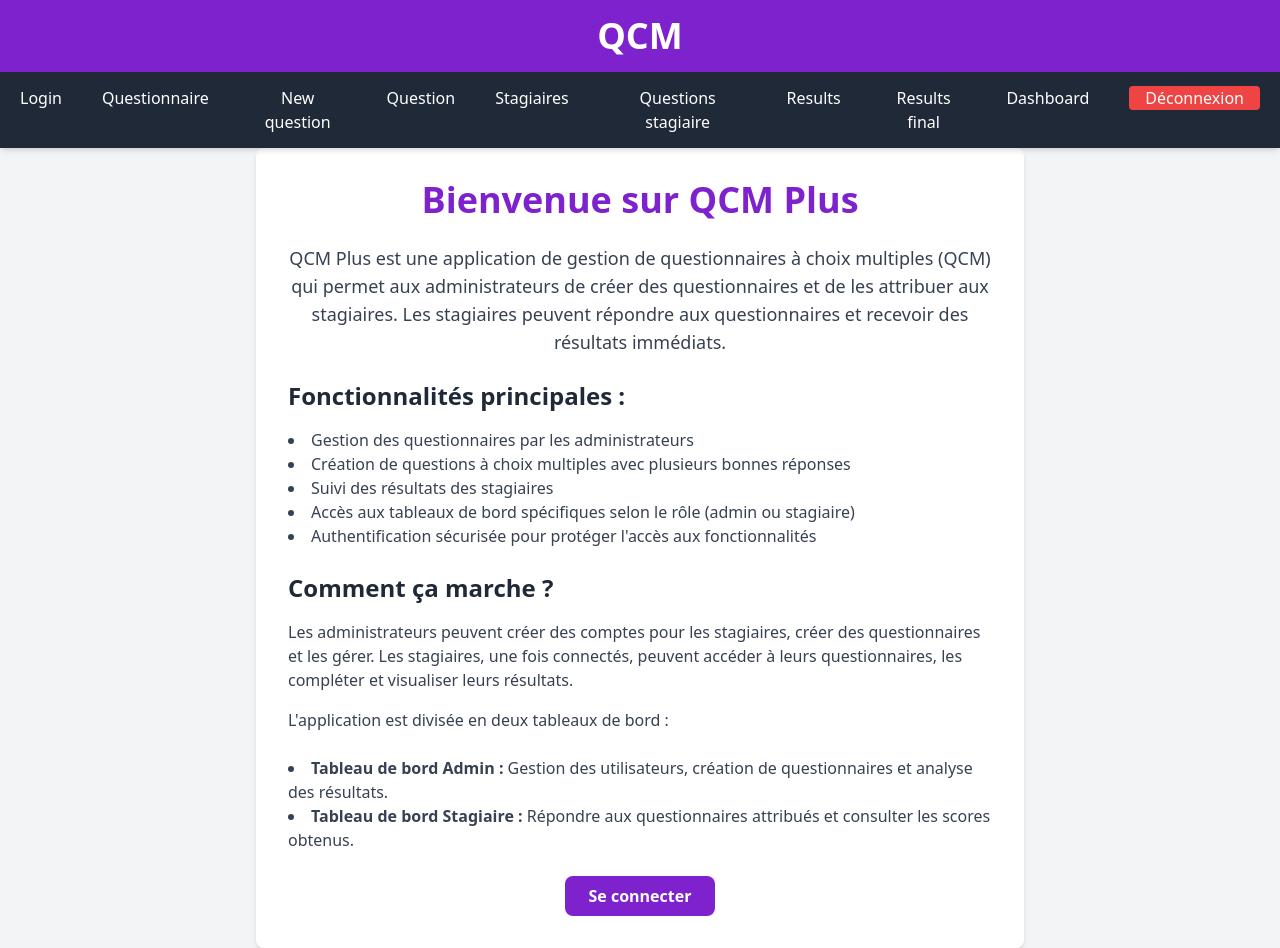
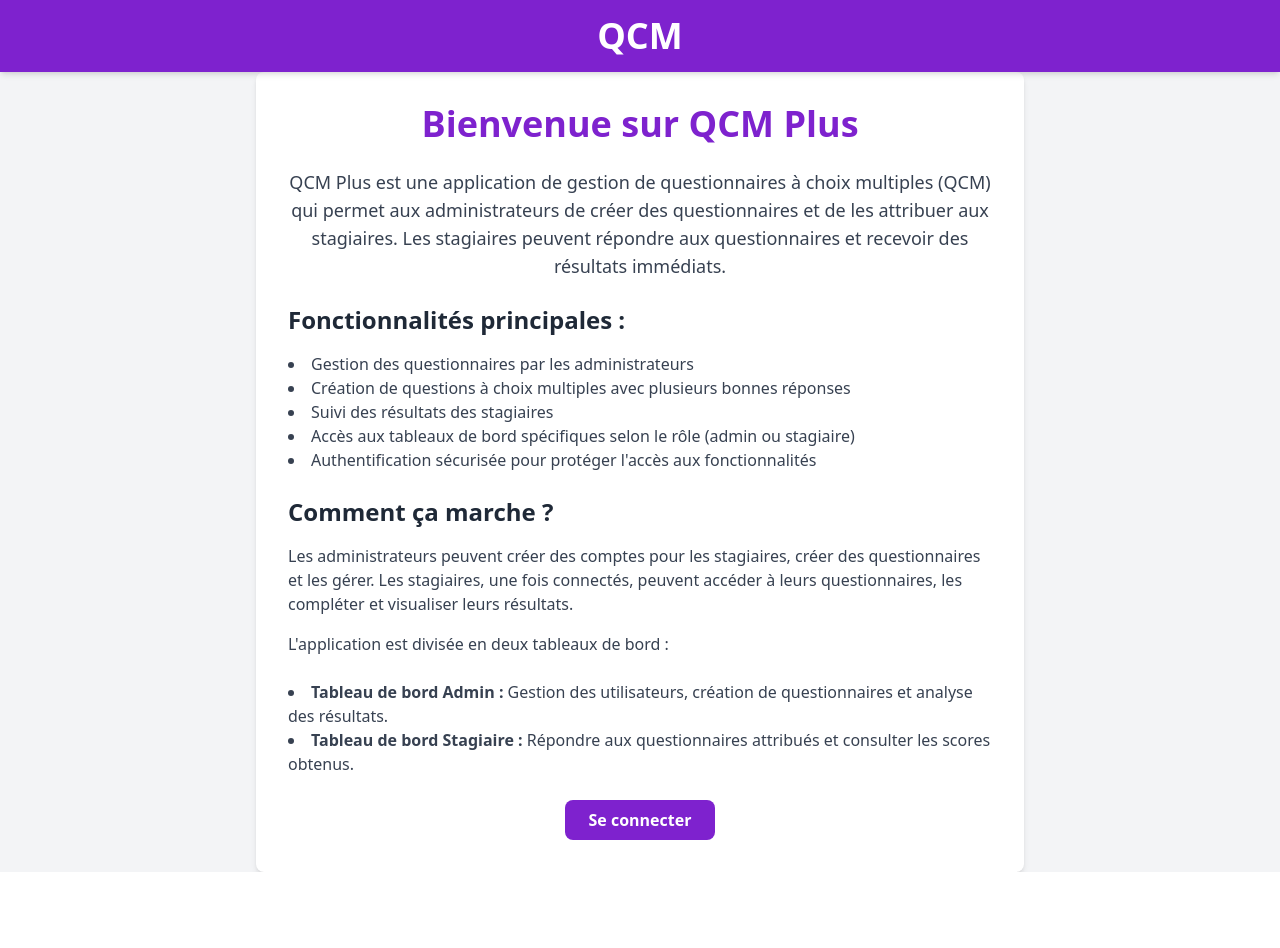
Before and after one commit to shamssyho/qcm, a React (Vite) app: page / in a window 1280 px wide. After the commit the page ends 872 px from the top, so only its background shows below. Built offline with nearby package versions, Linux system fonts and the light colour scheme; the HTML template or start-up script is replaced by a standard one.

Commit message:
update files

```diff
--- a/src/App.tsx
+++ b/src/App.tsx
@@ -1,6 +1,6 @@
 import { Route, Routes } from 'react-router-dom';
 import Navbar from './pages/Shared/Navbar';
-import { AuthProvider } from './services/AuthProvider'
+import { AuthProvider } from './services/AuthProvider';
 import Login from './pages/login/Login';
 import AdminPage from './pages/admin/AdminPage';
 import PrivateRoute from './pages/PrivateRoutes';
@@ -23,46 +23,46 @@ import { QuestionProvider } from './services/QuestionContext';
 import Home from './pages/Home';
 import QuestionnairePage from './pages/stagiaire/QuestionnairePage';
 import QuestionnaireStagiaire from './pages/stagiaire/QuestionnaireStagiaire';
+
 function App() {
-
   return (
     <div className='bg-gray-100 min-h-screen'>
-
-      <Navbar />
       <AuthProvider>
         <QuestionProvider>
+          <Navbar />
+          {/* Navbar should be conditionally rendered depending on the role */}
           <Routes>
+            {/* General Routes */}
             <Route path="/" element={<Home />} />
             <Route path="/login" element={<Login />} />
+            <Route path="/forgot-password" element={<ForgotPassword />} />
+            <Route path="/unauthorized" element={<Unauthorized />} />
+            <Route path="*" element={<Error404 />} />
+
+            {/* Admin-specific Routes */}
             <Route path="/admin" element={<PrivateRoute element={AdminPage} roles={['admin']} />} />
+            <Route path="/dashboard" element={<PrivateRoute element={DashboardPage} roles={['admin']} />} />
             <Route path="/questionnaire" element={<PrivateRoute element={Questionnaire} roles={['admin']} />} />
+            <Route path="/questionnaire/:id" element={<PrivateRoute element={QuestionnaireDetail} roles={['admin']} />} />
+            <Route path="/new-questionnaire" element={<PrivateRoute element={NewQuestionnaireForm} roles={['admin']} />} />
             <Route path="/new-question/:id" element={<PrivateRoute element={NewQuestion} roles={['admin']} />} />
+            <Route path="/questions" element={<PrivateRoute element={ListeQuestions} roles={['admin']} />} />
+            <Route path="/questions/:id" element={<PrivateRoute element={QuestionDetail} roles={['admin']} />} />
+            <Route path="/stagiaires" element={<PrivateRoute element={ListeStagiaires} roles={['admin']} />} />
             <Route path="/stagiaire/:id" element={<PrivateRoute element={DetailsStagiaire} roles={['admin']} />} />
-            {/* <Route path="/questions" element={<PrivateRoute element={ListeQuestions} roles={['admin']} />} /> */}
-            {/* <Route path="/questions/:id" element={<PrivateRoute element={QuestionDetail} roles={['admin']} />} /> */}
-            <Route path="/questions" element={<ListeQuestions />} />
-            <Route path="//questions/:id" element={<QuestionDetail />} />
 
-            <Route path="/stagiaires" element={<PrivateRoute element={ListeStagiaires} roles={['admin']} />} />
+            {/* Stagiaire-specific Routes */}
             <Route path="/results" element={<Results />} />
             <Route path="/results-final" element={<ResultsPage />} />
-            <Route path="/questionnaire/:id" element={<PrivateRoute element={QuestionnaireDetail} roles={['admin']} />} />
-            <Route path="/question/:id" element={<PrivateRoute element={QuestionDetail} roles={['admin']} />} />
-            <Route path="/new-questionnaire" element={<NewQuestionnaireForm onSave={() => { }} onClose={() => { }} />} />
-            <Route path="/dashboard" element={<PrivateRoute element={DashboardPage} roles={['admin']} />} />
-            <Route path="/unauthorized" element={<Unauthorized />} />
-            <Route path="*" element={<Error404 />} />
-            <Route path="/forgot-password" element={<ForgotPassword />} />
             <Route path="/stagiaire-questionnaire" element={<QuestionnairePage />} />
-            <Route path="/questionnaire" element={<QuestionnaireStagiaire />} />
-            {/* <Route path="/questionnaire/:id_questionnaire/questions" element={<QuestionnaireQuestionsPage />} /> */}
             <Route path="/questionnaire/:id_questionnaire/questions" element={<QuestionPageStagiaire />} />
           </Routes>
+
+
         </QuestionProvider>
       </AuthProvider>
-
     </div>
-  )
+  );
 }
 
 export default App;
--- a/src/interfaces/QuestionnaireI.ts
+++ b/src/interfaces/QuestionnaireI.ts
@@ -1,8 +1,5 @@
 export interface QuestionnairesI {
-    id_questionnaire: number;
-    id_admin: number;
+    id: number;
     name: string;
     description: string;
-    date_created: string;
-    date_modified: string;
 }
--- a/src/pages/Home.tsx
+++ b/src/pages/Home.tsx
@@ -1,7 +1,21 @@
-import React from 'react';
+import React, { useState } from 'react';
 import { Link } from 'react-router-dom';
+import AdminView from './admin/AdminView';
 
 const Home: React.FC = () => {
+    const [role, setRole] = useState<string | null>(null);
+
+    const handleSelectRole = (selectedRole: string) => {
+        setRole(selectedRole);
+    };
+
+    if (role === 'admin') {
+        return <AdminView />;
+    }
+
+    if (role === 'stagiaire') {
+        return <StagiaireView />;
+    }
     return (
         <div className="flex flex-col items-center justify-center min-h-screen bg-gray-100">
             <div className="bg-white shadow-md rounded-lg p-8 max-w-3xl text-center">
@@ -43,6 +57,7 @@ const Home: React.FC = () => {
                     </Link>
                 </div>
             </div>
+
         </div>
     );
 };
--- a/src/pages/Shared/Navbar.tsx
+++ b/src/pages/Shared/Navbar.tsx
@@ -1,24 +1,28 @@
-import { NavLink } from 'react-router-dom'
-import Logout from '../Logout'
+import { NavLink } from 'react-router-dom';
+import { useAuth } from '../../services/AuthProvider';
+import Logout from '../Logout';
 
 export default function Navbar() {
+    const { user } = useAuth(); // Récupérer l'utilisateur connecté
+
     return (
-
         <div className="bg-blue-600 p-0 text-white sticky top-0 z-10 shadow-md">
             <div className="bg-purple-700 p-4 text-white text-center">
                 <h1 className="text-4xl font-bold">QCM</h1>
             </div>
             <div className="bg-gray-800 overflow-hidden">
                 <ul className='list-none m-0 p-0 flex justify-center'>
+                    {user?.role === 'admin' && (
+                        <>
                             <li className='float-left'>
                                 <NavLink
-                            to="/login"
+                                    to="/dashboard"
                                     className={({ isActive }) =>
                                         (isActive ? "bg-purple-700 text-white" : "text-white hover:bg-gray-200 hover:text-black") +
                                         " block text-center px-5 py-3.5 text-decoration-none"
                                     }
                                 >
-                            Login
+                                    Dashboard
                                 </NavLink>
                             </li>
                             <li>
@@ -27,23 +31,22 @@ export default function Navbar() {
                                     className={({ isActive }) =>
                                         (isActive ? "bg-purple-700 text-white" : "text-white hover:bg-gray-200 hover:text-black") +
                                         " block text-center px-5 py-3.5 text-decoration-none"
-                            }>Questionnaire</NavLink>
+                                    }
+                                >
+                                    Questionnaires
+                                </NavLink>
                             </li>
-                    <li>
-                        <NavLink
-                            to="/new-question"
-                            className={({ isActive }) =>
-                                (isActive ? "bg-purple-700 text-white" : "text-white hover:bg-gray-200 hover:text-black") +
-                                " block text-center px-5 py-3.5 text-decoration-none"
-                            }>New question</NavLink>
-                    </li>
+
                             <li>
                                 <NavLink
                                     to="/questions"
                                     className={({ isActive }) =>
                                         (isActive ? "bg-purple-700 text-white" : "text-white hover:bg-gray-200 hover:text-black") +
                                         " block text-center px-5 py-3.5 text-decoration-none"
-                            }>Question</NavLink>
+                                    }
+                                >
+                                    Questions
+                                </NavLink>
                             </li>
                             <li>
                                 <NavLink
@@ -51,15 +54,37 @@ export default function Navbar() {
                                     className={({ isActive }) =>
                                         (isActive ? "bg-purple-700 text-white" : "text-white hover:bg-gray-200 hover:text-black") +
                                         " block text-center px-5 py-3.5 text-decoration-none"
-                            }>Stagiaires</NavLink>
+                                    }
+                                >
+                                    Stagiaires
+                                </NavLink>
                             </li>
                             <li>
                                 <NavLink
-                            to="/question/stagiaire"
+                                    to="/results-final"
                                     className={({ isActive }) =>
                                         (isActive ? "bg-purple-700 text-white" : "text-white hover:bg-gray-200 hover:text-black") +
                                         " block text-center px-5 py-3.5 text-decoration-none"
-                            }>Questions stagiaire</NavLink>
+                                    }
+                                >
+                                    Results Final
+                                </NavLink>
+                            </li>
+                        </>
+                    )}
+
+                    {user?.role === 'stagiaire' && (
+                        <>
+                            <li>
+                                <NavLink
+                                    to="/stagiaire-questionnaire"
+                                    className={({ isActive }) =>
+                                        (isActive ? "bg-purple-700 text-white" : "text-white hover:bg-gray-200 hover:text-black") +
+                                        " block text-center px-5 py-3.5 text-decoration-none"
+                                    }
+                                >
+                                    Mes Questionnaires
+                                </NavLink>
                             </li>
                             <li>
                                 <NavLink
@@ -67,34 +92,27 @@ export default function Navbar() {
                                     className={({ isActive }) =>
                                         (isActive ? "bg-purple-700 text-white" : "text-white hover:bg-gray-200 hover:text-black") +
                                         " block text-center px-5 py-3.5 text-decoration-none"
-                            }>Results</NavLink>
+                                    }
+                                >
+                                    Mes Résultats
+                                </NavLink>
                             </li>
-                    <li>
-                        <NavLink
-                            to="/results-final"
-                            className={({ isActive }) =>
-                                (isActive ? "bg-purple-700 text-white" : "text-white hover:bg-gray-200 hover:text-black") +
-                                " block text-center px-5 py-3.5 text-decoration-none"
-                            }>Results final</NavLink>
+                        </>
+                    )}
+
+                    {/* Logout button */}
+                    {user && (
+                        <li className='float-left'>
+                            <button
+                                onClick={Logout}
+                                className="text-white hover:bg-gray-200 hover:text-black block text-center px-5 py-3.5 text-decoration-none"
+                            >
+                                Déconnexion
+                            </button>
                         </li>
-                    <li>
-                        <NavLink
-                            to="/dashboard"
-                            className={({ isActive }) =>
-                                (isActive ? "bg-purple-700 text-white" : "text-white hover:bg-gray-200 hover:text-black") +
-                                " block text-center px-5 py-3.5 text-decoration-none"
-                            }>Dashboard</NavLink>
-                    </li>
-                    <li>
-                        <NavLink
-                            to="/logout"
-                            className={({ isActive }) =>
-                                (isActive ? "bg-purple-700 text-white" : "text-white hover:bg-gray-200 hover:text-black") +
-                                " block text-center px-5 py-3.5 text-decoration-none"
-                            }><Logout /></NavLink>
-                    </li>
+                    )}
                 </ul>
             </div>
         </div>
-    )
+    );
 }
--- /dev/null
+++ b/src/pages/admin/AdminView.tsx
@@ -0,0 +1,28 @@
+import React from 'react';
+
+const AdminView: React.FC = () => {
+    const handleLogout = () => {
+        window.location.reload(); // Simule une déconnexion en rechargeant la page
+    };
+
+    return (
+        <div>
+            <nav className="bg-blue-500 p-4">
+                <ul className="flex space-x-4">
+                    <li><a href="/dashboard" className="text-white">Dashboard</a></li>
+                    <li><a href="/questionnaires" className="text-white">Questionnaires</a></li>
+                    <li><a href="/users" className="text-white">Utilisateurs</a></li>
+                    <li>
+                        <button onClick={handleLogout} className="text-white">Déconnexion</button>
+                    </li>
+                </ul>
+            </nav>
+            <div className="p-4">
+                <h1 className="text-2xl font-bold">Bienvenue, Admin</h1>
+                <p>Vous avez accès à toutes les fonctionnalités d'administration.</p>
+            </div>
+        </div>
+    );
+};
+
+export default AdminView;
--- a/src/pages/admin/question/QuestionDetails.tsx
+++ b/src/pages/admin/question/QuestionDetails.tsx
@@ -3,25 +3,14 @@ import { useParams, useNavigate } from 'react-router-dom';
 import { deleteQuestion, fetchQuestionById, updateQuestion } from '../../../services/api';
 
 const QuestionDetail: React.FC = () => {
-    /* const { id } = useParams<{ id: string }>();
+    const { id } = useParams<{ id: string }>();
     const questionId = parseInt(id ?? '', 10);
-    const { questions, deleteQuestion, updateQuestion } = useQuestions();
-    const [question, setQuestion] = useState(null);
-    const question = questions.find(q => q.id_question === questionId);
     const navigate = useNavigate();
 
-    const initialSelectedAnswers = question ? question.bonne_reponse.map(index => question.choix[index]) : [];
-    const [selectedAnswers, setSelectedAnswers] = useState<string[]>(initialSelectedAnswers);
-    const [texteQuestion, setTexteQuestion] = useState(question?.texte_question || '');
-    const [choix, setChoix] = useState(question?.choix || []); */
-    const { id } = useParams<{ id: string }>();
-    const questionId = parseInt(id, 10);
-    const navigate = useNavigate();
-
-    const [question, setQuestion] = useState(null);
+    const [question, setQuestion] = useState<any | null>(null); // Remplace 'any' par ton type réel si tu as défini une interface
     const [texteQuestion, setTexteQuestion] = useState('');
-    const [choix, setChoix] = useState([]);
-    const [selectedAnswers, setSelectedAnswers] = useState([]);
+    const [choix, setChoix] = useState<string[]>([]);
+    const [selectedAnswers, setSelectedAnswers] = useState<string[]>([]);
 
     useEffect(() => {
         const loadQuestion = async () => {
@@ -31,7 +20,7 @@ const QuestionDetail: React.FC = () => {
                     setQuestion(fetchedQuestion);
                     setTexteQuestion(fetchedQuestion.questionTexte);
                     setChoix(fetchedQuestion.choix);
-                    setSelectedAnswers(fetchedQuestion.reponsesCorrectes.map(index => fetchedQuestion.choix[index]));
+                    setSelectedAnswers(fetchedQuestion.reponsesCorrectes.map((index: number) => fetchedQuestion.choix[index]));
                 } catch (error) {
                     console.error('Failed to fetch question:', error);
                     alert('Failed to load question details.');
@@ -41,69 +30,43 @@ const QuestionDetail: React.FC = () => {
         loadQuestion();
     }, [questionId]);
 
-    if (!question) {
-        return <div>Loading question details...</div>;
-    }
-
-    /* const handleSave = () => {
-        const updatedQuestion = {
-            ...question,
-            texte_question: texteQuestion,
-            choix: choix,
-            bonne_reponse: choix.map((c, i) => selectedAnswers.includes(c) ? i : -1).filter(i => i !== -1),
-        };
-
-        updateQuestion(updatedQuestion);
-        navigate('/questions');
-    }; */
-
     const handleSave = async () => {
         const updatedQuestion = {
             ...question,
             questionTexte: texteQuestion,
             choix,
-            reponsesCorrectes: choix.map((c, index) => selectedAnswers.includes(c) ? index : -1).filter(index => index !== -1),
+            reponsesCorrectes: choix
+                .map((c, index) => (selectedAnswers.includes(c) ? index : -1))
+                .filter(index => index !== -1),
         };
+
         try {
-            await updateQuestion(question.id, updatedQuestion);
-            alert('Question updated successfully!');
+            await updateQuestion(questionId, updatedQuestion);
+            alert('Question mise à jour avec succès!');
             navigate('/questions');
         } catch (error) {
             console.error('Failed to update question:', error);
-            alert('Failed to update question.');
+            alert('La mise à jour de la question a échoué.');
         }
     };
 
-    /* const handleDelete = () => {
-        deleteQuestion(question.id_question);
-        navigate('/questions');
-    }; */
-
     const handleDelete = async () => {
-        if (window.confirm('Are you sure you want to delete this question?')) {
+        if (window.confirm('Êtes-vous sûr de vouloir supprimer cette question?')) {
             try {
-                await deleteQuestion(question.id);
-                alert('Question deleted successfully!');
+                await deleteQuestion(questionId);
+                alert('Question supprimée avec succès!');
                 navigate('/questions');
             } catch (error) {
                 console.error('Failed to delete question:', error);
-                alert('Failed to delete question.');
+                alert('La suppression de la question a échoué.');
             }
         }
     };
 
-    /* const handleCheckboxChange = (choix: string) => {
-        setSelectedAnswers(prevSelectedAnswers => {
-            if (prevSelectedAnswers.includes(choix)) {
-                return prevSelectedAnswers.filter(answer => answer !== choix);
-            } else {
-                return [...prevSelectedAnswers, choix];
-            }
-        });
-    };*/
-
-    const handleCheckboxChange = (choixText) => {
-        setSelectedAnswers(prev => prev.includes(choixText) ? prev.filter(c => c !== choixText) : [...prev, choixText]);
+    const handleCheckboxChange = (choixText: string) => {
+        setSelectedAnswers(prev =>
+            prev.includes(choixText) ? prev.filter(c => c !== choixText) : [...prev, choixText]
+        );
     };
 
     const handleChoixChange = (index: number, value: string) => {
@@ -112,13 +75,19 @@ const QuestionDetail: React.FC = () => {
         setChoix(newChoix);
     };
 
+    if (!question) {
+        return <div>Chargement des détails de la question...</div>;
+    }
+
     return (
         <div className="max-w-4xl mx-auto mt-24 mb-24 p-4 bg-gray-200 shadow-md rounded-md">
             <h1 className="text-3xl font-bold text-center mb-4">Détails de la Question</h1>
             <div>
                 <div className="mb-4">
                     <label className="block text-gray-600" htmlFor="idQuestionnaire">ID Questionnaire:</label>
-                    <span id="idQuestionnaire" className="block text-lg font-semibold mb-4">{question.questionnaire.id}</span>
+                    <span id="idQuestionnaire" className="block text-lg font-semibold mb-4">
+                        {question.questionnaire?.id}
+                    </span>
                 </div>
                 <div className="mb-4">
                     <label className="block text-gray-600" htmlFor="texteQuestion">Question:</label>
@@ -132,7 +101,9 @@ const QuestionDetail: React.FC = () => {
                 </div>
                 <div className="mb-4">
                     <label className="block text-gray-600" htmlFor="nombreReponses">Nombre de Réponses:</label>
-                    <span id="nombreReponses" className="block text-lg font-semibold mb-4">{question.nbreReponses               }</span>
+                    <span id="nombreReponses" className="block text-lg font-semibold mb-4">
+                        {question.nbreReponses}
+                    </span>
                 </div>
                 <div className="mb-4">
                     <label className="block text-gray-600" htmlFor="Choix">Choix:</label>
@@ -157,8 +128,18 @@ const QuestionDetail: React.FC = () => {
                     ))}
                 </div>
                 <div className="flex justify-end space-x-4">
-                    <button onClick={handleSave} className="px-4 py-2 bg-purple-600 text-white rounded-md hover:bg-purple-700">Sauvegarder</button>
-                    <button onClick={handleDelete} className="px-4 py-2 bg-red-600 text-white rounded-md hover:bg-red-700">Supprimer</button>
+                    <button
+                        onClick={handleSave}
+                        className="px-4 py-2 bg-purple-600 text-white rounded-md hover:bg-purple-700"
+                    >
+                        Sauvegarder
+                    </button>
+                    <button
+                        onClick={handleDelete}
+                        className="px-4 py-2 bg-red-600 text-white rounded-md hover:bg-red-700"
+                    >
+                        Supprimer
+                    </button>
                 </div>
             </div>
         </div>
```
Also changed, not shown: src/pages/stagiaire/StagiaireView.tsx (added, +22 -0 lines), src/pages/admin/questionnaire/Questionnaire.tsx (line endings or trailing spaces). Lines whose indentation alone changed are shown as unchanged.
